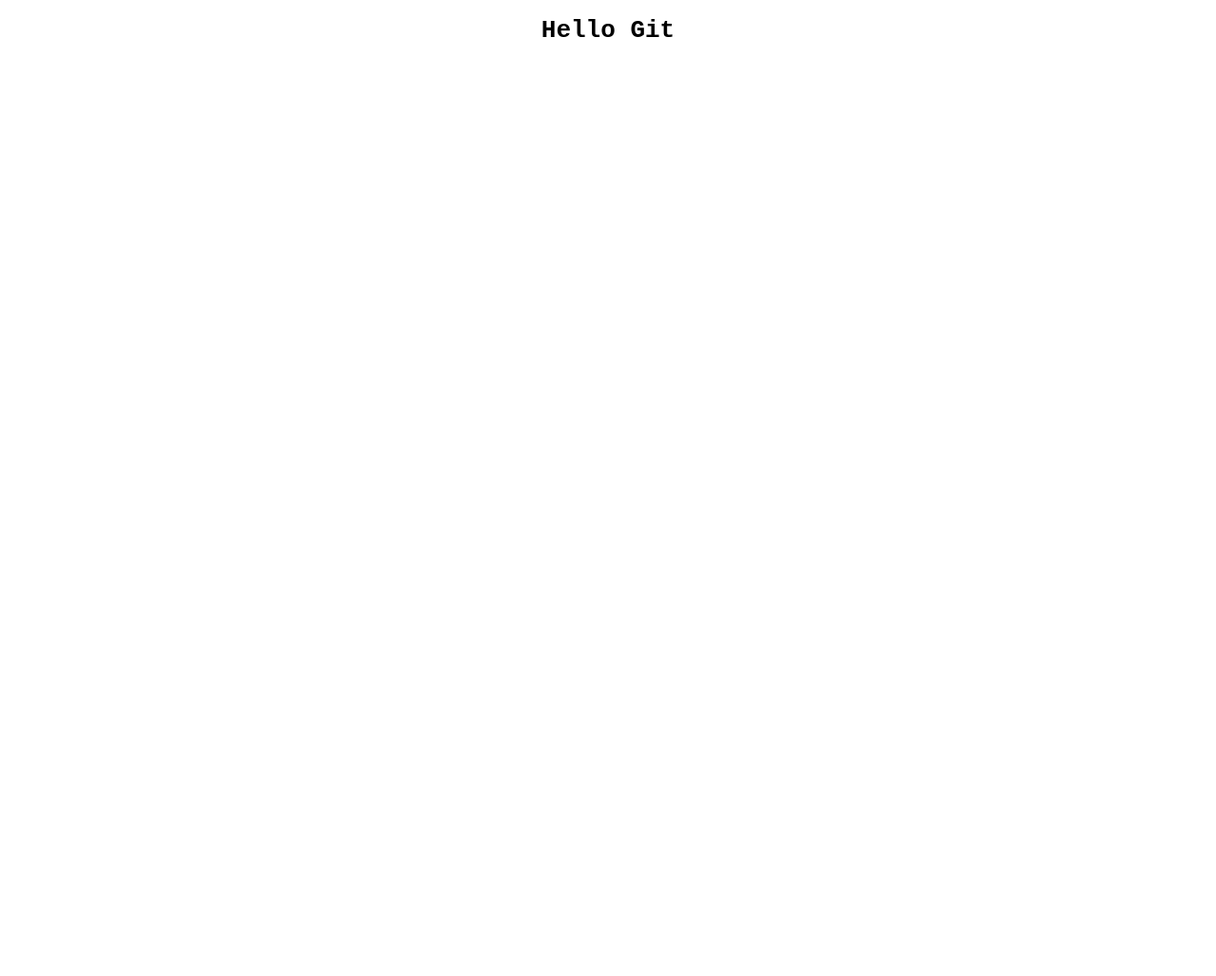
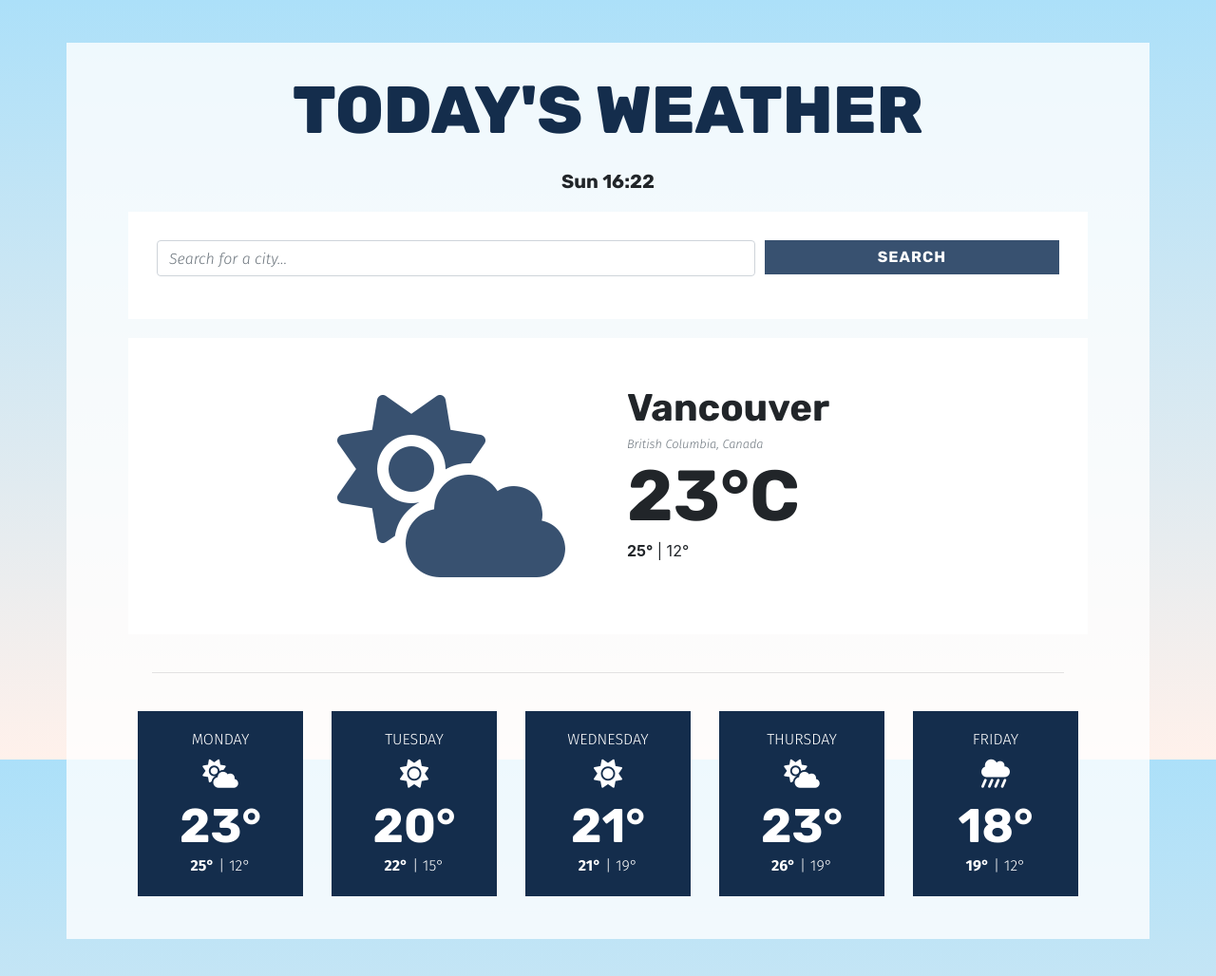
Before and after one commit to alix-nine10/shecodes-weather-app, a plain HTML site: page index.html in a window 1280 px wide. Shown: the whole page at 95% size. Before the commit the page ends 800 px from the top, so only its background shows below. Drawn offline with nearby package versions, Linux system fonts and the light colour scheme.

Commit message:
Added JS file and then copied current project code into files

```diff
--- a/index.html
+++ b/index.html
@@ -1,14 +1,144 @@
 <!DOCTYPE html>
 <html lang="en">
-<head>
-    <meta charset="UTF-8">
-    <meta http-equiv="X-UA-Compatible" content="IE=edge">
-    <meta name="viewport" content="width=device-width, initial-scale=1.0">
-    <title>Document</title>
+  <head>
+    <meta charset="UTF-8" />
+    <meta http-equiv="X-UA-Compatible" content="IE=edge" />
+    <meta name="viewport" content="width=device-width, initial-scale=1.0" />
+    <title>Weather App - SheCodes Project</title>
+
     <!-- CSS -->
-    <link rel="stylesheet" href="style.css" />
-</head>
-<body>
-    <h1>Hello Git</h1>
-</body>
+    <link rel="stylesheet" href="styles.css" />
+
+    <!-- Bootstrap -->
+    <link
+      rel="stylesheet"
+      href="https://stackpath.bootstrapcdn.com/bootstrap/4.3.1/css/bootstrap.min.css"
+      integrity="sha384-ggOyR0iXCbMQv3Xipma34MD+dH/1fQ784/j6cY/iJTQUOhcWr7x9JvoRxT2MZw1T"
+      crossorigin="anonymous"
+    />
+
+    <!-- Font Awesome -->
+    <script
+      src="https://kit.fontawesome.com/4ea587daa9.js"
+      crossorigin="anonymous"
+    ></script>
+
+    <!-- Google Fonts -->
+    <link rel="preconnect" href="https://fonts.googleapis.com" />
+    <link rel="preconnect" href="https://fonts.gstatic.com" crossorigin />
+    <link
+      href="https://fonts.googleapis.com/css2?family=Fira+Sans:ital,wght@0,300;0,700;1,300&family=Rubik:wght@700;800&display=swap"
+      rel="stylesheet"
+    />
+  </head>
+  <body>
+    <div class="container main-container">
+      <h1>Today's Weather</h1>
+      <h5 id="date-heading" class="date-heading">test</h5>
+      <div class="weather-search-form">
+        <form id="search-form">
+          <div class="form-row">
+            <div class="col-8">
+              <input
+                type="text"
+                class="form-control weather-search-input"
+                placeholder="Search for a city..."
+                id="search-form-input"
+              />
+            </div>
+            <div class="col-4">
+              <input
+                type="submit"
+                value="Search"
+                class="btn btn-primary btn-block weather-search-button"
+                id="search-form-button"
+              />
+            </div>
+          </div>
+        </form>
+      </div>
+
+      <div class="card todays-weather-highlight">
+        <div class="row no-gutters">
+          <div class="col-md-6 icon-column">
+            <i class="fas fa-cloud-sun todays-weather-icon"></i>
+          </div>
+          <div class="col-md-6">
+            <div class="card-body">
+              <h4
+                class="card-title todays-weather-city"
+                id="todays-weather-city-name"
+              >
+                Vancouver
+              </h4>
+              <p class="card-text">
+                <small class="text-muted todays-weather-country"
+                  >British Columbia, Canada</small
+                >
+              </p>
+              <h2 class="card-title todays-weather-temp">23°C</h2>
+              <p class="card-text"><strong>25°</strong> | 12°</p>
+            </div>
+          </div>
+        </div>
+      </div>
+      <hr />
+
+      <div class="row other-days">
+        <div class="col">
+          <div class="card text-center other-days-card">
+            <div class="card-body">
+              <h6 class="card-title other-days-card-title">Monday</h6>
+              <i class="fas fa-cloud-sun other-days-weather-icon"></i>
+              <h3 class="card-title other-days-card-temp">23°</h3>
+              <p class="card-text"><strong>25°</strong> | 12°</p>
+            </div>
+          </div>
+        </div>
+        <div class="col">
+          <div class="card text-center other-days-card">
+            <div class="card-body">
+              <h6 class="card-title other-days-card-title">Tuesday</h6>
+              <i class="fas fa-sun other-days-weather-icon"></i>
+              <h3 class="card-title other-days-card-temp">20°</h3>
+              <p class="card-text"><strong>22°</strong> | 15°</p>
+            </div>
+          </div>
+        </div>
+        <div class="col">
+          <div class="card text-center other-days-card">
+            <div class="card-body">
+              <h6 class="card-title other-days-card-title">Wednesday</h6>
+              <i class="fas fa-sun other-days-weather-icon"></i>
+              <h3 class="card-title other-days-card-temp">21°</h3>
+              <p class="card-text"><strong>21°</strong> | 19°</p>
+            </div>
+          </div>
+        </div>
+        <div class="col">
+          <div class="card text-center other-days-card">
+            <div class="card-body">
+              <h6 class="card-title other-days-card-title">Thursday</h6>
+              <i class="fas fa-cloud-sun other-days-weather-icon"></i>
+              <h3 class="card-title other-days-card-temp">23°</h3>
+              <p class="card-text"><strong>26°</strong> | 19°</p>
+            </div>
+          </div>
+        </div>
+        <div class="col">
+          <div class="card text-center other-days-card">
+            <div class="card-body">
+              <h6 class="card-title other-days-card-title">Friday</h6>
+              <i class="fas fa-cloud-showers-heavy other-days-weather-icon"></i>
+              <h3 class="card-title other-days-card-temp">18°</h3>
+              <p class="card-text"><strong>19°</strong> | 12°</p>
+            </div>
+          </div>
+        </div>
+      </div>
+    </div>
+
+    <!-- JavaScript -->
+    <script src="script.js"></script>
+  </body>
 </html>
--- /dev/null
+++ b/script.js
@@ -0,0 +1,38 @@
+function showSearch(event) {
+  event.preventDefault();
+  let searchInput = document.querySelector("#search-form-input");
+  let cityHeading = document.querySelector("#todays-weather-city-name");
+
+  cityHeading.innerHTML = `${searchInput.value}`;
+  let apiKey = "4c4c2b7230f2b0c08d2e63af702d9fec";
+  let apiUrl = `https://api.openweathermap.org/data/2.5/weather?q=${searchInput.value}&units=metric`;
+
+  axios.get(`${apiUrl}&appid=${apiKey}`).then(showTemp);
+}
+
+let searchForm = document.querySelector("#search-form");
+searchForm.addEventListener("submit", showSearch);
+
+function showTemp(response) {
+  console.log(response.data.main.temp);
+  let tempRounded = Math.round(response.data.main.temp);
+  let tempElement = document.querySelector("#todays-temp");
+  tempElement.innerHTML = `${tempRounded}°C`;
+}
+
+function showDateTime() {
+  let h5 = document.querySelector("#date-heading");
+  let today = new Date();
+
+  let hour = today.getHours();
+  let minutes = today.getMinutes();
+  if (minutes < 10) {
+    minutes = `0${minutes}`;
+  }
+  let days = ["Sun", "Mon", "Tues", "Wed", "Thurs", "Fri", "Sat"];
+  let day = days[today.getDay()];
+
+  h5.innerHTML = `${day} ${hour}:${minutes}`;
+}
+
+showDateTime();
--- a/style.css
+++ /dev/null
@@ -1,4 +0,0 @@
-h1 {
-    text-align: center;
-    font-family: monospace;
-}
--- /dev/null
+++ b/styles.css
@@ -0,0 +1,154 @@
+/* Main Body & Background */
+
+body {
+  height: 100%;
+  background: linear-gradient(to top, #fff1eb 0%, #ace0f9 100%);
+  background-repeat: no-repeat;
+  background-attachment: fixed;
+  padding: 45px;
+}
+
+.main-container {
+  background: rgba(255, 255, 255, 0.8);
+  padding: 20px 0 45px 0;
+}
+
+/* Typography */
+
+h1,
+h2,
+h3,
+h4,
+h5 {
+  font-family: "Rubik", sans-serif;
+  margin: 0px;
+}
+.date-heading {
+  text-align: center;
+}
+
+h6 {
+  font-family: "Fira Sans", sans-serif;
+  text-transform: uppercase;
+}
+
+.main-container h1 {
+  text-transform: uppercase;
+  text-align: center;
+  font-size: 70px;
+  margin: 10px 0 20px 0;
+  font-weight: 800;
+  color: #142d4c;
+}
+
+h2 {
+  font-weight: 800;
+}
+
+/* Form Styling */
+
+.weather-search-form form {
+  padding: 30px;
+  background: #fff;
+  margin: 20px 50px;
+}
+
+.weather-search-input {
+  font-family: "Fira Sans", sans-serif;
+  font-style: italic;
+  display: inline;
+  margin-bottom: 15px;
+}
+
+.weather-search-button {
+  font-family: "Rubik", sans-serif;
+  text-transform: uppercase;
+  font-weight: 700;
+  letter-spacing: 1px;
+}
+
+.btn.weather-search-button {
+  border-radius: 0px;
+  background: #385170;
+  border: none;
+}
+
+/* Main Weather Highlight */
+
+.main-container .todays-weather-highlight {
+  border: none;
+  border-radius: 0px;
+}
+
+.todays-weather-highlight .icon-column {
+  text-align: right;
+}
+
+.todays-weather-icon {
+  font-size: 12rem;
+  padding: 30px 45px;
+  color: #385170;
+}
+
+.todays-weather-highlight {
+  margin: 20px 50px;
+  padding: 30px;
+}
+
+.todays-weather-highlight .card-text {
+  margin-bottom: 0px;
+}
+
+.main-container .todays-weather-city {
+  margin-bottom: 0;
+  font-size: 40px;
+}
+
+.main-container .todays-weather-country {
+  font-family: "Fira Sans", sans-serif;
+  font-style: italic;
+  margin-bottom: 0px;
+}
+
+.main-container .todays-weather-temp {
+  font-size: 75px;
+  margin: 0;
+}
+
+/* Other Days */
+
+.main-container hr {
+  margin: 40px 75px;
+}
+
+.main-container .other-days {
+  margin: 0px 30px;
+  padding: 0px 15px;
+}
+
+.main-container .other-days-card {
+  border: none;
+  border-radius: 0px;
+  background: #142d4c;
+  color: #fff;
+}
+
+.other-days-weather-icon {
+  font-size: 30px;
+  margin-bottom: 10px;
+}
+
+.card-title .other-days-card-title {
+  font-size: 24px;
+  font-family: "Fira Sans", sans-serif;
+}
+
+.main-container .other-days-card-temp {
+  font-weight: 700;
+  font-size: 50px;
+  margin-bottom: 0px;
+}
+
+.other-days-card .card-text {
+  font-family: "Fira Sans", sans-serif;
+}
```
